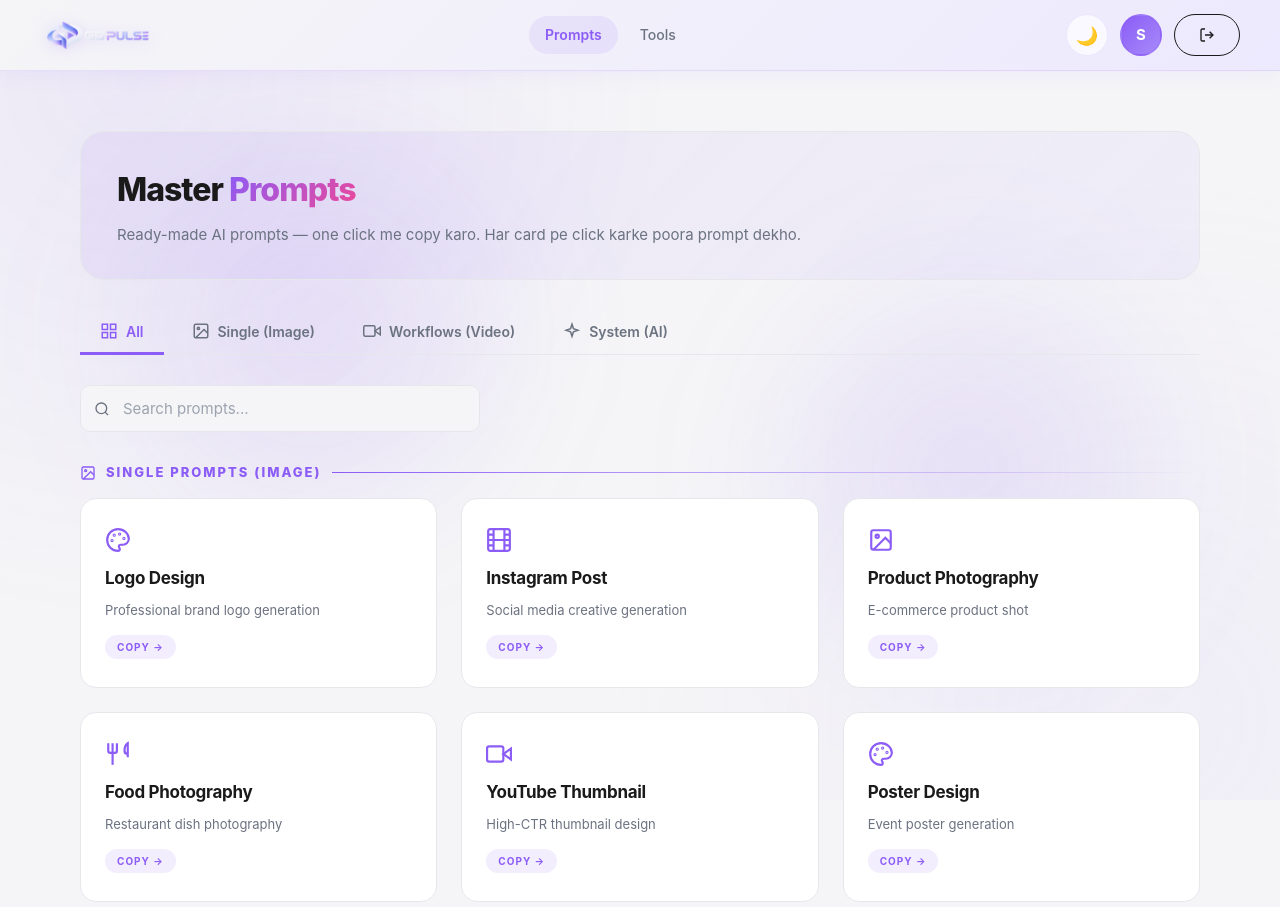
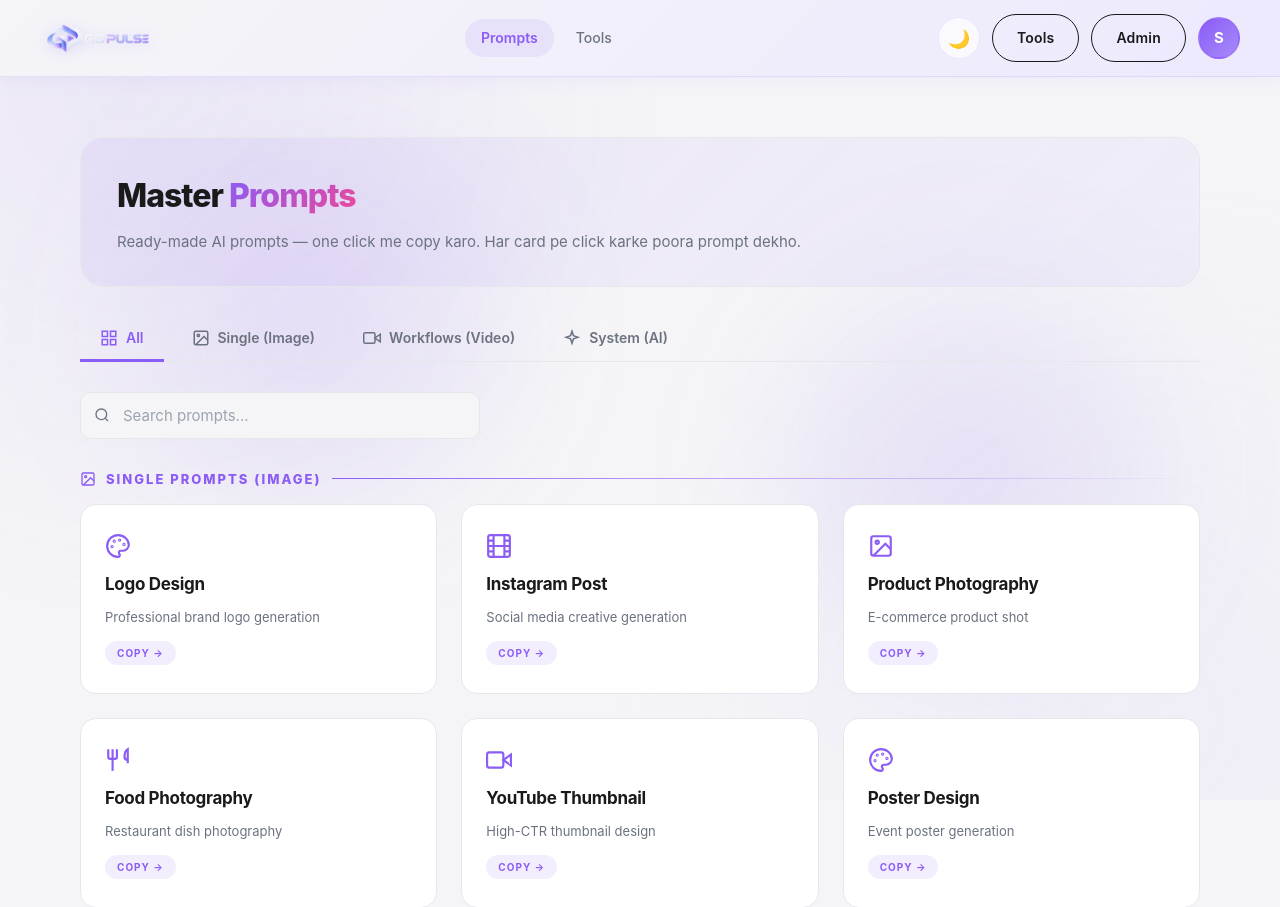
Before and after one commit to IGDIVU/gd-pulse, a Flask app: page /prompts in a window 1280 px wide. Shown: the top 907 px of the page. Run offline with Flask 3, Linux system fonts and the light colour scheme; the visitor is signed in with stand-in values (Sample User, id 1).

Commit message:
Update prompts.html

```diff
--- a/templates/prompts.html
+++ b/templates/prompts.html
@@ -195,12 +195,15 @@
       <a href="/tools">Tools</a>
     </nav>
     <div class="header-right">
-      <button class="theme-toggle" onclick="toggleTheme(event)" title="Toggle theme"></button>
-      <div class="avatar" title="{{ name }}">{{ name[0]|upper }}</div>
-      <a href="/logout" class="btn btn-outline" style="display:inline-flex;align-items:center;gap:6px;">
-        <span data-icon="logout" style="width:16px;height:16px;display:inline-flex;"></span>
-      </a>
-    </div>
+            <button class="theme-toggle" onclick="toggleTheme(event)" title="Toggle theme"></button>
+      <a href="/tools" class="btn btn-outline">Tools</a>
+      {% if role in ('owner', 'admin') %}
+        <a href="/admin" class="btn btn-outline">Admin</a>
+      {% endif %}
+      {% if role == 'owner' %}
+        <a href="/owner" class="btn btn-primary">Owner</a>
+      {% endif %}
+      <a href="/logout" class="avatar" title="{{ name }}">{{ name[0]|upper }}</a>
   </header>
 
   <main>
```
